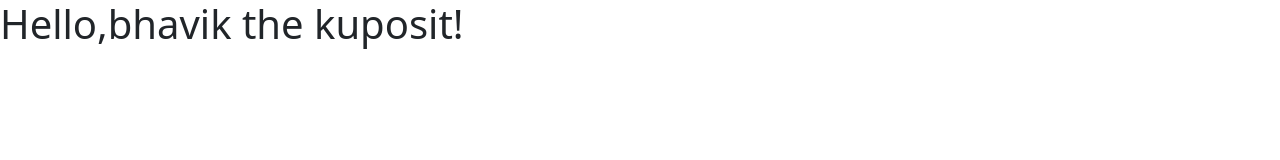
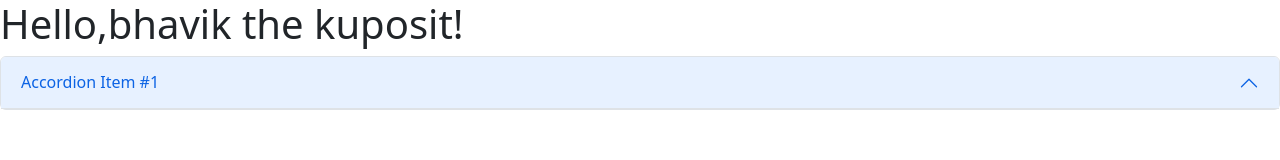
Before and after one commit to Soham1812002/hackto, a plain HTML site: page index.html in a window 1280 px wide. Drawn offline with nearby package versions, Linux system fonts and the light colour scheme.

Commit message:
Update index.html

```diff
--- a/index.html
+++ b/index.html
@@ -3,11 +3,19 @@
   <head>
     <meta charset="utf-8">
     <meta name="viewport" content="width=device-width, initial-scale=1">
-    <title>Bootstrap demo</title>
+    <title>Bootstrap Demo</title>
     <link href="https://cdn.jsdelivr.net/npm/bootstrap@5.2.2/dist/css/bootstrap.min.css" rel="stylesheet" integrity="sha384-Zenh87qX5JnK2Jl0vWa8Ck2rdkQ2Bzep5IDxbcnCeuOxjzrPF/et3URy9Bv1WTRi" crossorigin="anonymous">
   </head>
   <body>
     <h1>Hello,bhavik the kuposit!</h1>
     <script src="https://cdn.jsdelivr.net/npm/bootstrap@5.2.2/dist/js/bootstrap.bundle.min.js" integrity="sha384-OERcA2EqjJCMA+/3y+gxIOqMEjwtxJY7qPCqsdltbNJuaOe923+mo//f6V8Qbsw3" crossorigin="anonymous"></script>
+    <div class="accordion" id="accordionExample">
+  <div class="accordion-item">
+    <h2 class="accordion-header" id="headingOne">
+      <button class="accordion-button" type="button" data-bs-toggle="collapse" data-bs-target="#collapseOne" aria-expanded="true" aria-controls="collapseOne">
+        Accordion Item #1
+      </button>
+    </h2>
+    <div id="collapseOne" class="accordion-collapse collapse show" aria-labelledby="headingOne" data-bs-parent="#accordionExample">
   </body>
 </html>
```
